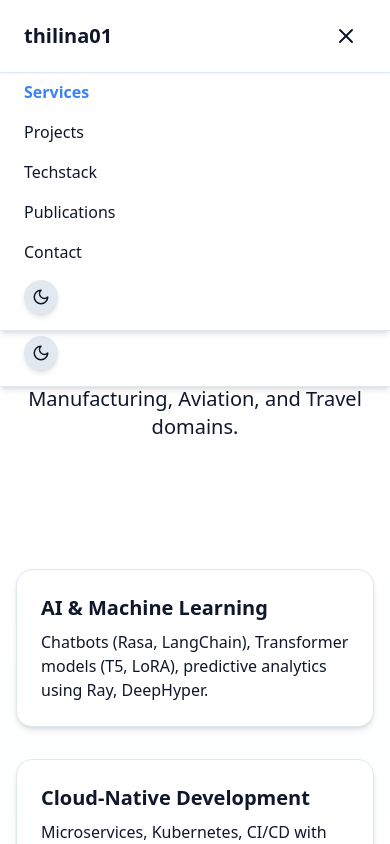
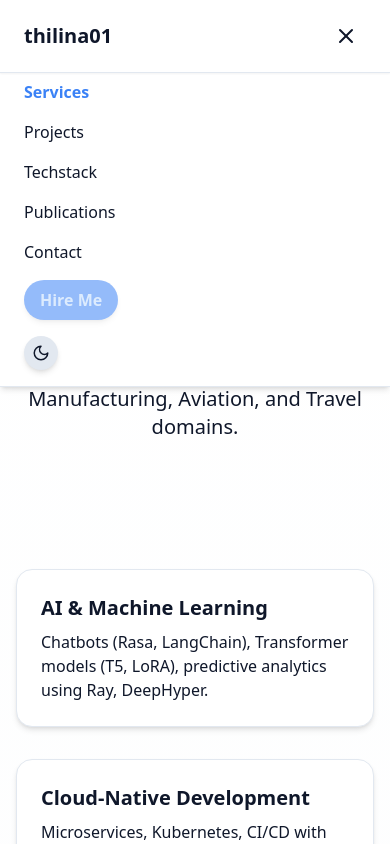
Before and after one commit to thilina01/thilina01.github.io, a React (Vite) app: page / in a window 390 px wide. Both pictures are taken after a click on the button 346 px from the left and 36 px from the top of the page. Shown: the top 844 px of the page. Built offline with nearby package versions, Linux system fonts and the light colour scheme.

Commit message:
Dropdown menu fix

```diff
--- a/src/components/Dropdown.jsx
+++ b/src/components/Dropdown.jsx
@@ -1,19 +1,38 @@
 import React from "react";
 import { Moon, Sun } from "lucide-react";
 
-export default function Dropdown({ sections, activeSection, setMenuOpen, darkMode, setDarkMode }) {
+export default function Dropdown({
+  sections,
+  activeSection,
+  setMenuOpen,
+  darkMode,
+  setDarkMode,
+}) {
   return (
     <div className="md:hidden fixed top-16 left-0 w-full z-40 bg-white dark:bg-slate-900 border-b border-slate-200 dark:border-slate-700 shadow-md flex flex-col gap-4 px-6 py-4">
-      {sections.map(section => (
+      {sections.map((section) => (
         <a
           key={section}
           href={`#${section}`}
           onClick={() => setMenuOpen(false)}
-          className={`${activeSection === section ? 'text-blue-500 font-semibold' : 'hover:underline'}`}
+          className={`${
+            activeSection === section
+              ? "text-blue-500 font-semibold"
+              : "hover:underline"
+          }`}
         >
           {section.charAt(0).toUpperCase() + section.slice(1)}
         </a>
       ))}
+      <a
+        href="https://drive.google.com/file/d/1Iti2Vx1BUcz67lIdQCLvz5449MkyOJLC/view?usp=sharing"
+        target="_blank"
+        rel="noopener noreferrer"
+        className="bg-blue-500 hover:bg-blue-600 text-blue-200 font-semibold py-2 px-4 rounded-full shadow-md transition animate-pulse w-fit"
+      >
+        Hire Me
+      </a>
+
       <button
         onClick={() => {
           setDarkMode(!darkMode);
--- a/src/components/Navbar.jsx
+++ b/src/components/Navbar.jsx
@@ -3,8 +3,20 @@ import { Moon, Sun, Menu, X } from "lucide-react";
 import site from "../data/site.json";
 import { useNavigate, useLocation } from "react-router-dom";
 
-export default function Navbar({ darkMode, setDarkMode, menuOpen, setMenuOpen, activeSection }) {
-  const sections = ["services", "projects", "techstack", "publications", "footer"];
+export default function Navbar({
+  darkMode,
+  setDarkMode,
+  menuOpen,
+  setMenuOpen,
+  activeSection,
+}) {
+  const sections = [
+    "services",
+    "projects",
+    "techstack",
+    "publications",
+    "footer",
+  ];
   const navigate = useNavigate();
   const location = useLocation();
 
@@ -23,22 +35,34 @@ export default function Navbar({ darkMode, setDarkMode, menuOpen, setMenuOpen, a
   return (
     <>
       <nav className="sticky top-0 z-50 flex items-center justify-between px-6 py-4 border-b border-slate-200 dark:border-slate-700 bg-white dark:bg-slate-900 shadow-sm">
-        <h1 className="text-xl font-semibold cursor-pointer" onClick={() => navigate("/")}>
+        <h1
+          className="text-xl font-semibold cursor-pointer"
+          onClick={() => navigate("/")}
+        >
           {site.title}
         </h1>
         <div className="md:hidden">
-          <button onClick={() => setMenuOpen(!menuOpen)} className="p-2 rounded">
+          <button
+            onClick={() => setMenuOpen(!menuOpen)}
+            className="p-2 rounded"
+          >
             {menuOpen ? <X size={24} /> : <Menu size={24} />}
           </button>
         </div>
         <div className="hidden md:flex gap-6 items-center">
-          {sections.map(section => (
+          {sections.map((section) => (
             <button
               key={section}
               onClick={() => handleSectionClick(section)}
-              className={`${activeSection === section ? 'text-blue-500 font-semibold' : 'hover:underline'}`}
+              className={`${
+                activeSection === section
+                  ? "text-blue-500 font-semibold"
+                  : "hover:underline"
+              }`}
             >
-              {section === "footer" ? "Contact" : section.charAt(0).toUpperCase() + section.slice(1)}
+              {section === "footer"
+                ? "Contact"
+                : section.charAt(0).toUpperCase() + section.slice(1)}
             </button>
           ))}
 
@@ -61,41 +85,6 @@ export default function Navbar({ darkMode, setDarkMode, menuOpen, setMenuOpen, a
           </button>
         </div>
       </nav>
-
-      {menuOpen && (
-        <div className="md:hidden fixed top-16 left-0 w-full z-40 bg-white dark:bg-slate-900 border-b border-slate-200 dark:border-slate-700 shadow-md flex flex-col gap-4 px-6 py-4">
-          {sections.map(section => (
-            <button
-              key={section}
-              onClick={() => handleSectionClick(section)}
-              className={`${activeSection === section ? 'text-blue-500 font-semibold' : 'hover:underline'}`}
-            >
-              {section === "footer" ? "Contact" : section.charAt(0).toUpperCase() + section.slice(1)}
-            </button>
-          ))}
-
-          {/* HIRE ME CTA (Mobile Menu) */}
-          <a
-            href="https://drive.google.com/file/d/1Iti2Vx1BUcz67lIdQCLvz5449MkyOJLC/view?usp=sharing"
-            target="_blank"
-            rel="noopener noreferrer"
-            className="bg-blue-500 hover:bg-blue-600 text-blue-200 font-semibold py-2 px-4 rounded-full shadow-md transition animate-pulse w-fit"
-          >
-            Hire Me
-          </a>
-
-          <button
-            onClick={() => {
-              setDarkMode(!darkMode);
-              setMenuOpen(false);
-            }}
-            className="bg-slate-200 dark:bg-slate-700 p-2 rounded-full shadow-md w-max"
-            aria-label="Toggle Dark Mode"
-          >
-            {darkMode ? <Sun size={18} /> : <Moon size={18} />}
-          </button>
-        </div>
-      )}
     </>
   );
 }
```
